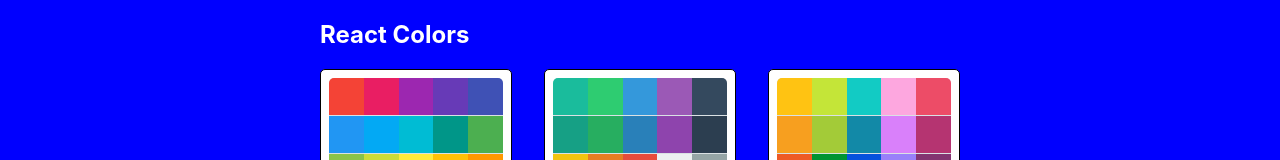
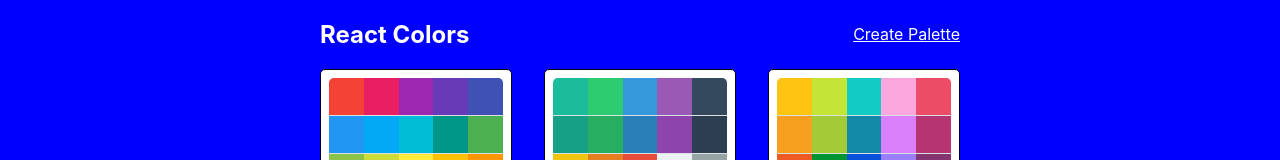
Before and after one commit to saahil0826/react_colors, a React (Create React App) app: page / in a window 1280 px wide. Shown: the top 160 px of the page. Built offline with nearby package versions, Linux system fonts and the light colour scheme.

Commit message:
Added NewPaletteForm and Link in app.js

```diff
--- a/src/App.js
+++ b/src/App.js
@@ -3,6 +3,8 @@
 import Palette from "./Palette.js";
 import PaletteList from "./PaletteList.js";
 import SingleColorPalette from "./SingleColorPalette.js";
+import NewPaletteForm from "./NewPaletteForm";
+
 
 import seedColors from "./seedColors";
 import { generatePalette } from "./colorHelpers.js";
@@ -16,6 +18,7 @@
   render() {
     return (
       <Switch>
+      <Route exact path='/palette/new' render={() => <NewPaletteForm />} />
         <Route
           exact
           path="/"
--- a/src/ColorBox.js
+++ b/src/ColorBox.js
@@ -4,7 +4,7 @@
 import { CopyToClipboard } from "react-copy-to-clipboard";
 import { Link } from "react-router-dom";
 
-function ColorBox({ background, name, moreUrl, showLink }) {
+function ColorBox({ background, name, moreUrl, showingFullPalette }) {
   const [copied, setCopied] = useState(false);
   const isDarkColor = chroma(background).luminance() <= 0.08;
   const isLightColor = chroma(background).luminance() >= 0.7;
@@ -38,7 +38,7 @@
             Copy
           </button>{" "}
         </div>
-        {showLink && (
+        {showingFullPalette && (
           <Link to={moreUrl} onClick={(e) => e.stopPropagation()}>
             <span className={`see-more ${isLightColor && "dark-text"}`}>
               MORE
--- /dev/null
+++ b/src/NewPaletteForm.js
@@ -0,0 +1,11 @@
+import React from "react";
+
+function NewPaletteForm() {
+  return (
+    <div>
+    <div> <h1>New Palette Form!</h1></div>
+    </div>
+  );
+}
+
+export default NewPaletteForm;
--- a/src/Palette.js
+++ b/src/Palette.js
@@ -33,7 +33,7 @@
             name={color.name}
             key={color.id}
             moreUrl={`/palette/${id}/${color.id}`}
-              showLink={true}
+            showingFullPalette={true}
           />
         ))}
       </div>
--- a/src/PaletteList.js
+++ b/src/PaletteList.js
@@ -1,4 +1,5 @@
 import React from "react";
+import { Link } from "react-router-dom";
 import MiniPalette from "./MiniPalette.js";
 import { withStyles } from "@material-ui/styles";
 
@@ -8,32 +9,36 @@
     height: "100%",
     display: "flex",
     alignItems: "flex-start",
-    justifyContent: "center"
+    justifyContent: "center",
   },
   container: {
     width: "50%",
     display: "flex",
     alignItems: "flex-start",
     flexDirection: "column",
-    flexWrap: "wrap"
+    flexWrap: "wrap",
   },
   nav: {
     display: "flex",
     width: "100%",
     justifyContent: "space-between",
-    color: "white"
+    alignItems: "center",
+    color: "white",
+    "& a": {
+      color: "white",
+    },
   },
   palettes: {
     boxSizing: "border-box",
     width: "100%",
     display: "grid",
     gridTemplateColumns: "repeat(3, 30%)",
-    gridGap: "5%"
-  }
+    gridGap: "5%",
+  },
 };
 
 function PaletteList(props) {
-  const goToPalette = id => {
+  const goToPalette = (id) => {
     props.history.push(`/palette/${id}`);
   };
   const { palettes, classes } = props;
@@ -42,9 +47,10 @@
       <div className={classes.container}>
         <nav className={classes.nav}>
           <h1>React Colors</h1>
+          <Link to='/palette/new'>Create Palette</Link>
         </nav>
         <div className={classes.palettes}>
-          {palettes.map(palette => (
+          {palettes.map((palette) => (
             <MiniPalette
               {...palette}
               handleClick={() => goToPalette(palette.id)}
--- a/src/SingleColorPalette.js
+++ b/src/SingleColorPalette.js
@@ -33,7 +33,7 @@
       key={color.name}
       name={color.name}
       background={color[format]}
-      showLink={false}
+      showingFullPalette={false}
     />
   ));
 
```
